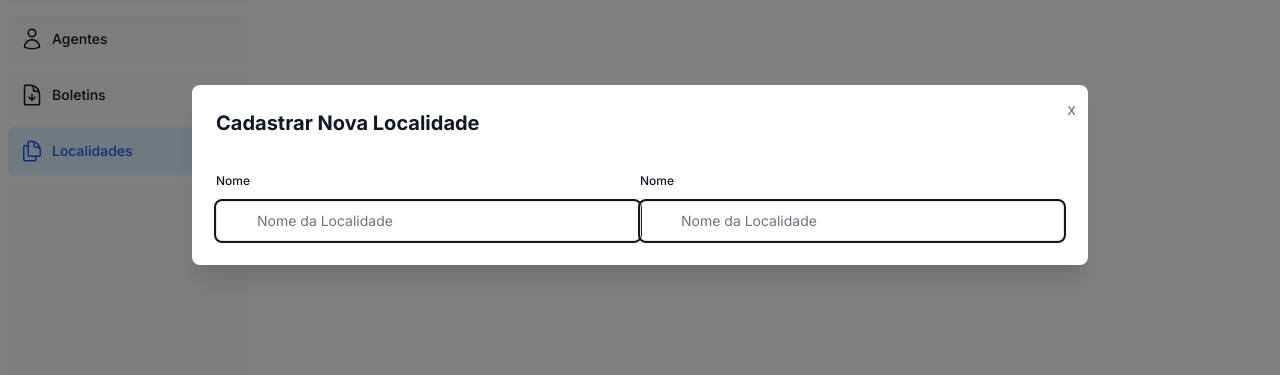
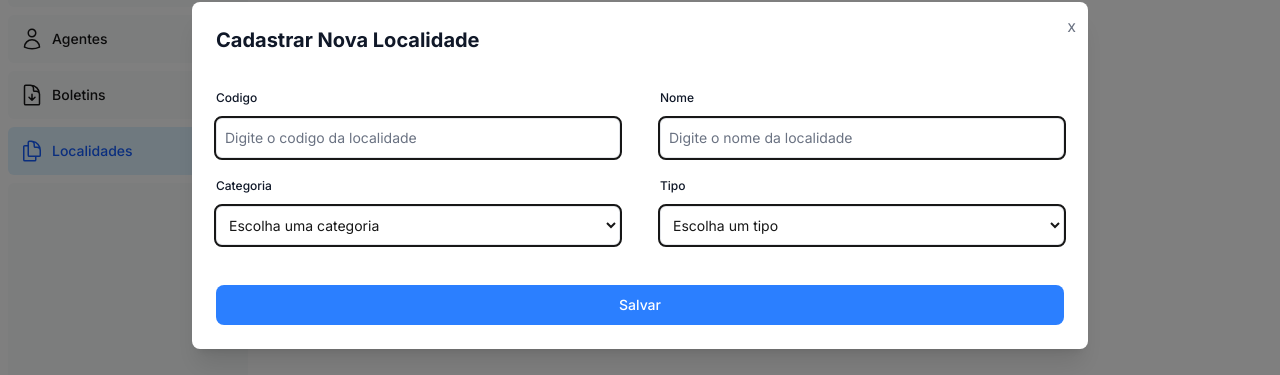
Before and after one commit to Alison-Andrade/endemias-frontend, a Next.js app: page /dashboard/localidades in a window 1280 px wide. Both pictures are taken after a click on the button "Nova Localidade +". Shown: the part 225-600 px from the top of the page. Built offline with nearby package versions, Linux system fonts and the light colour scheme; no server answers; a web font is replaced by a local one.

Commit message:
feat: formulario de cadastro de localidade

```diff
--- /dev/null
+++ b/app/ui/form-input.tsx
@@ -0,0 +1,62 @@
+import clsx from "clsx";
+import { forwardRef } from "react";
+
+interface InputProps extends React.InputHTMLAttributes<HTMLInputElement> {
+  label: string;
+  id: string;
+}
+
+interface SelectProps extends React.SelectHTMLAttributes<HTMLSelectElement> {
+  label: string;
+  id: string;
+}
+
+export const Input = forwardRef<HTMLInputElement, InputProps>(
+  ({ label, id, ...props }, ref) => (
+    <div className="flex flex-col w-full">
+      <label
+        htmlFor={id}
+        className="mb-3 mt-5 text-xs font-medium text-gray-900 dark:text-gray-100"
+      >
+        {label}
+      </label>
+      <input
+        ref={ref}
+        id={id}
+        className="peer block w-full rounded-md border border-gray-200 py-2.25 pl-2 text-sm outline-2 placeholder:text-gray-500"
+        {...props}
+      />
+    </div>
+  ),
+);
+
+Input.displayName = "Input";
+
+export const Select = forwardRef<HTMLSelectElement, SelectProps>(
+  ({ label, id, className, children, ...props }, ref) => (
+    <div className="flex flex-col w-full">
+      <label
+        htmlFor={id}
+        className="mb-3 mt-5 text-xs font-medium text-gray-900 dark:text-gray-100"
+      >
+        {label}
+      </label>
+      <select
+        ref={ref}
+        name="categoria"
+        id={id}
+        className={clsx(
+          "peer block w-full rounded-md border border-gray-200 py-2.25 pl-2 text-sm outline-2 placeholder:text-gray-500",
+          className,
+        )}
+        defaultValue={""}
+        required
+        {...props}
+      >
+        {children}
+      </select>
+    </div>
+  ),
+);
+
+Select.displayName = "Select";
--- a/app/ui/localidades/form-localidade.tsx
+++ b/app/ui/localidades/form-localidade.tsx
@@ -1,42 +1,49 @@
-'use client'
+"use client";
+
+import { Button } from "../button";
+import { Input, Select } from "../form-input";
 
 export default function FormLocalidade() {
   return (
     <form action={() => {}}>
-      <div className="flex w-full">
-        <div className="flex w-full flex-col">
-          <label
-            className="mb-3 mt-5 text-xs font-medium text-gray-900 dark:text-gray-100"
-            htmlFor="nome"
-          >
-            Nome
-          </label>
-          <input
-            className="peer block w-full rounded-md border border-gray-200 py-2.25 pl-10 text-sm outline-2 placeholder:text-gray-500"
-            id="nome"
-            type="text"
-            name="nome"
-            placeholder="Nome da Localidade"
-            required
-          />
-        </div>
-        <div className="flex flex-col w-full">
-          <label
-            className="mb-3 mt-5 text-xs font-medium text-gray-900 dark:text-gray-100"
-            htmlFor="nome"
-          >
-            Nome
-          </label>
-          <input
-            className="peer block w-full rounded-md border border-gray-200 py-2.25 pl-10 text-sm outline-2 placeholder:text-gray-500"
-            id="nome"
-            type="text"
-            name="nome"
-            placeholder="Nome da Localidade"
-            required
-          />
-        </div>
+      <div className="flex w-full flex-col md:flex-row md:gap-10">
+        <Input
+          label="Codigo"
+          id="codigo"
+          name="codigo"
+          placeholder="Digite o codigo da localidade"
+          type="text"
+          required
+        />
+        <Input
+          label="Nome"
+          id="nome"
+          name="nome"
+          placeholder="Digite o nome da localidade"
+          required
+        />
       </div>
+      <div className="flex w-full flex-col md:flex-row md:gap-10">
+        <Select id="categoria" label="Categoria">
+          <option value="" disabled>
+            Escolha uma categoria
+          </option>
+          <option value="BR">BAIRRO</option>
+          <option value="PV">POVOADO</option>
+          <option value="ST">SITIO</option>
+          <option value="FZ">FAZENDA</option>
+        </Select>
+        <Select id="tipo" label="Tipo">
+          <option value="" disabled>
+            Escolha um tipo
+          </option>
+          <option value="SEDE">SEDE</option>
+          <option value="OUTRO">OUTRO</option>
+        </Select>
+      </div>
+      <Button className="mt-5 w-full justify-center md:mt-10 md:hover:cursor-pointer">
+        Salvar
+      </Button>
     </form>
   );
 }
--- a/app/ui/modal.tsx
+++ b/app/ui/modal.tsx
@@ -10,7 +10,7 @@ export default function Modal({ isOpen, onClose, children }: ModalProps) {
   if (!isOpen) return null;
 
   return (
-    <div className="fixed inset-0 z-9999 flex items-center justify-center" style={{touchAction: 'manipulation'}}>
+    <div className="fixed inset-0 z-50 flex items-center justify-center m-4 md:m-0">
       <div className="fixed inset-0 bg-black/50" onClick={onClose} />
 
       <div className="relative z-10 w-full max-w-4xl p-6 bg-white rounded-lg shadow-xl dark:bg-gray-800">
```
